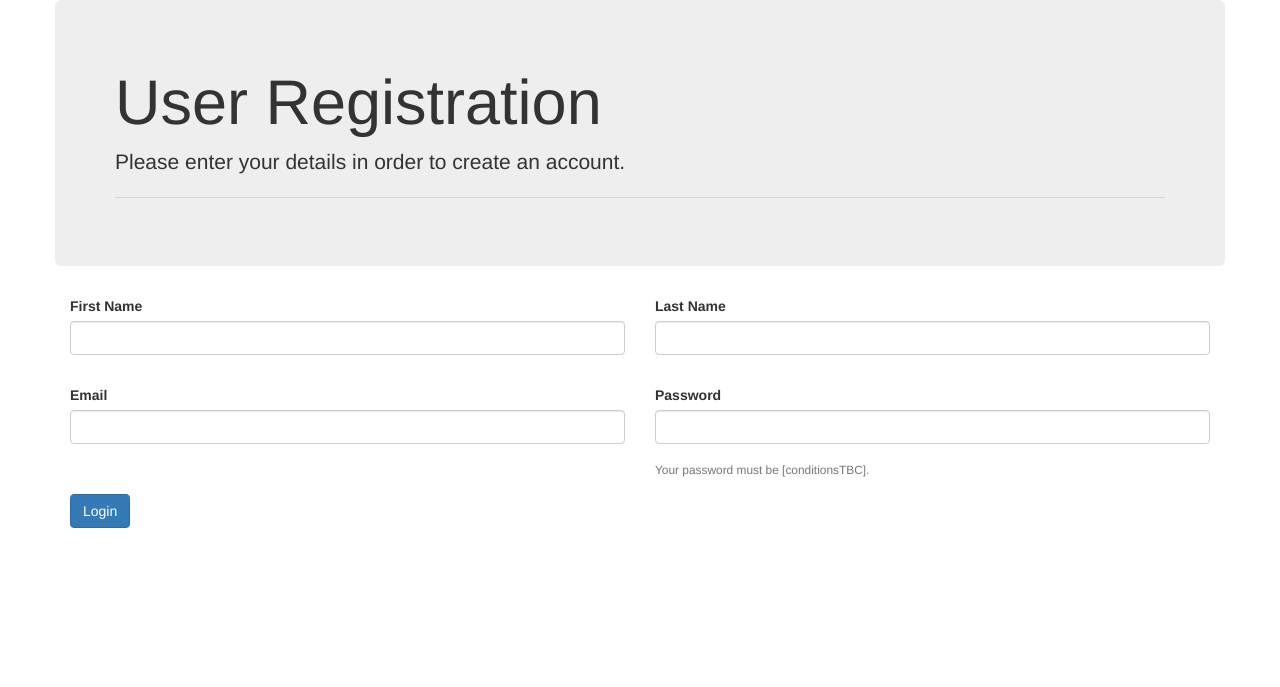
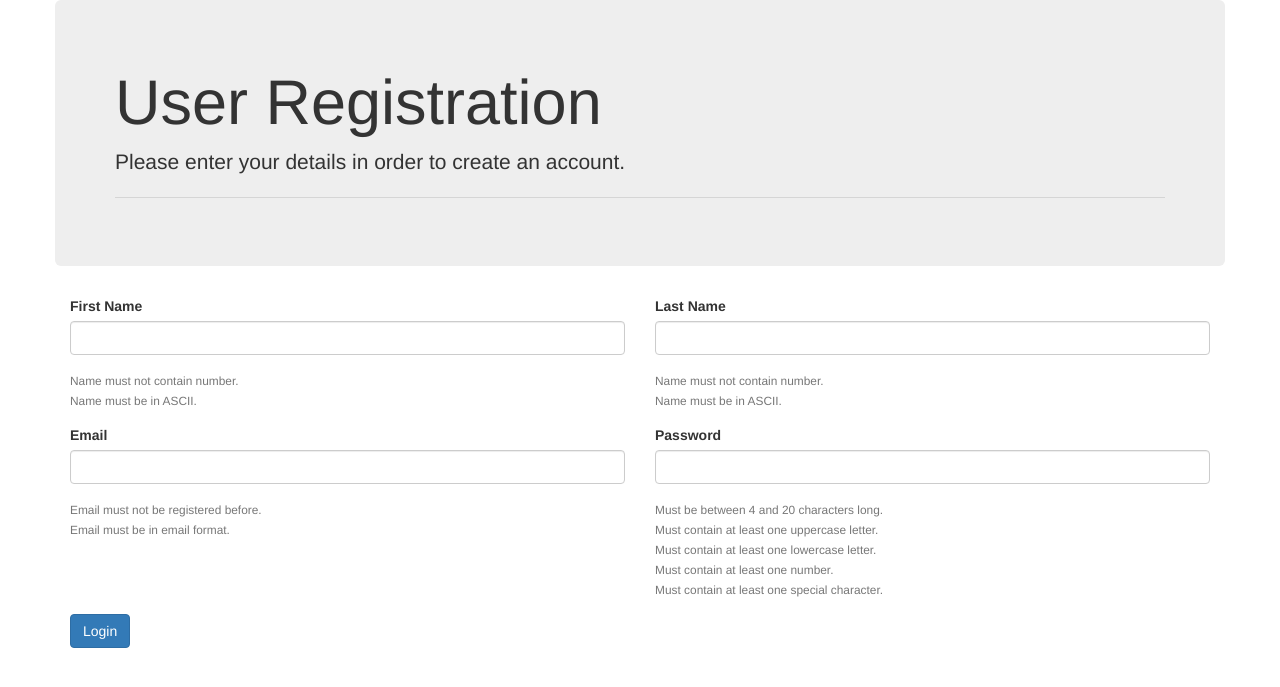
Before and after one commit to jordanwoodroffe/Rental-management, a Flask app: page /register in a window 1280 px wide. Shown: the top 687 px of the page. Run offline with Flask 2, Linux system fonts and the light colour scheme; some libraries are stand-ins or nearby versions.

Commit message:
login and register input rules

```diff
--- a/app.py
+++ b/app.py
@@ -7,6 +7,7 @@ from flask_sqlalchemy import SQLAlchemy
 from wtforms import StringField, PasswordField, SelectField, IntegerField
 from wtforms.validators import InputRequired, Email, Length, NumberRange, ValidationError
 from datetime import timedelta
+import re
 
 app = Flask(__name__)
 app.permanent_session_lifetime = timedelta(hours=5)
@@ -15,6 +16,28 @@ Bootstrap(app)
 
 app.config['SECRET_KEY'] = 'temp'
 
+def valid_name(form, field):
+    # names must be in ASCII
+    if not field.data.isascii():
+        raise ValidationError('Please enter valid name')
+    # names must not contain number
+    if any(char.isdigit() for char in field.data):
+        raise ValidationError('Name cannot contain number')
+
+def valid_password(form, field):
+    # password must contain at least one number
+    if not any(char.isdigit() for char in field.data):
+        raise ValidationError('Password must contain at least one number')
+    # password must contain at least one uppercase letter
+    if not any(char.isupper() for char in field.data):
+        raise ValidationError('Password must contain at least one uppercase letter')
+    # password must contain at least one lowercase letter
+    if not any(char.islower() for char in field.data):
+        raise ValidationError('Password must contain at least one lowercase letter')
+    # password must contain at least one special character
+    regex = re.compile('[@_!#$%^&*()<>?/\|}{~:]')
+    if regex.search(field.data) == None:
+        raise ValidationError('Password must contain at least one special character')
 
 class LoginForm(FlaskForm):
     email = StringField('Email', validators=[InputRequired(), Email(message="Invalid email.")])
@@ -22,10 +45,10 @@ class LoginForm(FlaskForm):
 
 
 class RegistrationForm(FlaskForm):
-    first_name = StringField('First Name', validators=[InputRequired()])
-    last_name = StringField('Last Name', validators=[InputRequired()])
+    first_name = StringField('First Name', validators=[InputRequired(), valid_name])
+    last_name = StringField('Last Name', validators=[InputRequired(), valid_name])
     email = StringField('Email', validators=[InputRequired(), Email(message="Invalid email.")])
-    password = PasswordField('Password', validators=[InputRequired(), Length(4, 20)])
+    password = PasswordField('Password', validators=[InputRequired(), Length(4, 20), valid_password])
 
 
 # replace choices with result of db query
@@ -80,13 +103,12 @@ def register():
     form = RegistrationForm()
     if request.method == 'POST' and form.validate_on_submit():
         if (db.add_users(form.first_name.data, form.last_name.data, form.email.data, form.password.data)):
-            # flash('Thanks for registering')
             return redirect(url_for("login"))
+        else:
+            form.email.errors.append('This email has been used for register before')
     elif ('user' in session):
         return redirect(url_for("main"))
-    else:
-        # flash('This email has been registered before, if this is your email, please login!')
-        return render_template("register.html", form=form)
+    return render_template("register.html", form=form)
 
 
 @app.route("/main")
--- a/templates/register.html
+++ b/templates/register.html
@@ -20,19 +20,35 @@
         <div class="form-row">
           <div class="form-group col-md-6">
             {{ wtf.form_field(form.first_name)}}
+            <small id="passwordHelpBlock" class="form-text text-muted">
+              Name must not contain number.<br/>
+              Name must be in ASCII.<br/>
+            </small>
           </div>
           <div class="form-group col-md-6">
             {{ wtf.form_field(form.last_name)}}
+            <small id="passwordHelpBlock" class="form-text text-muted">
+              Name must not contain number.<br/>
+              Name must be in ASCII.<br/>
+            </small>
           </div>
         </div>
         <div class="form-row">
           <div class="form-group col-md-6">
             {{ wtf.form_field(form.email)}}
+            <small id="passwordHelpBlock" class="form-text text-muted">
+              Email must not be registered before.<br/>
+              Email must be in email format.<br/>
+            </small>
           </div>
           <div class="form-group col-md-6">
             {{ wtf.form_field(form.password)}}
             <small id="passwordHelpBlock" class="form-text text-muted">
-              Your password must be [conditionsTBC].
+              Must be between 4 and 20 characters long.<br/>
+              Must contain at least one uppercase letter.<br/>
+              Must contain at least one lowercase letter.<br/>
+              Must contain at least one number.<br/>
+              Must contain at least one special character.<br/>
             </small>
           </div>
         </div>
```
Also changed, not shown: utils.py (+3 -5 lines).
